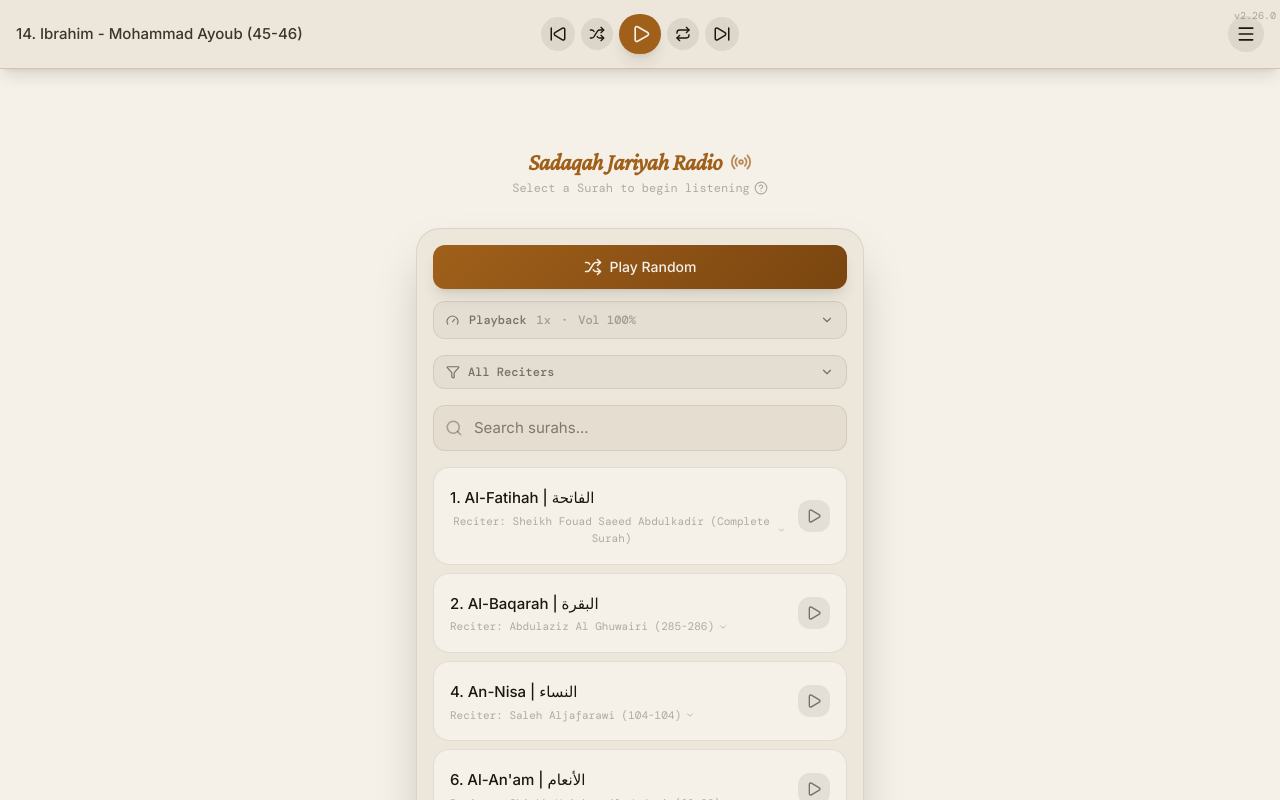
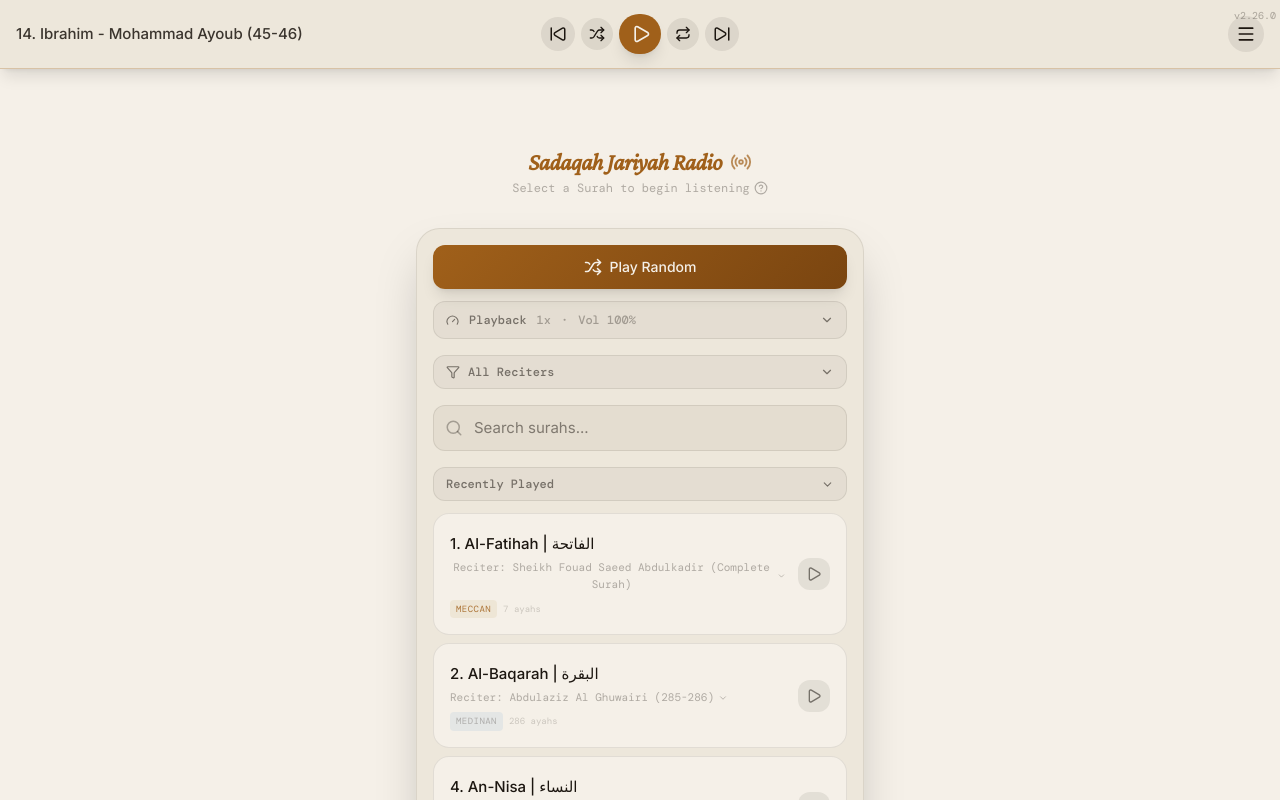
Before and after one commit to Ramad96/SadaqahJariyahRadio, a React (Vite) app: page / in a window 1280 px wide. Both pictures are taken after a click on the button "Play Random". Shown: the top 800 px of the page. Built offline with nearby package versions, Linux system fonts and the light colour scheme; a web font is replaced by a local one.

Commit message:
content discovery features

```diff
--- a/src/App.jsx
+++ b/src/App.jsx
@@ -33,6 +33,7 @@ function App() {
     volume,
     sleepTimerMinutes,
     sleepTimerRemaining,
+    recentlyPlayed,
     setAutoPlayNext,
     getSurahAudioUrl,
     handleFilteredSurahsChange,
@@ -135,6 +136,7 @@ function App() {
           sleepTimerMinutes={sleepTimerMinutes}
           sleepTimerRemaining={sleepTimerRemaining}
           onSleepTimerSet={handleSleepTimerSet}
+          recentlyPlayed={recentlyPlayed}
         />
       </ErrorBoundary>
 
--- a/src/components/SurahLibrary.jsx
+++ b/src/components/SurahLibrary.jsx
@@ -31,6 +31,7 @@ function SurahLibrary({
   theme, onThemeChange,
   playbackSpeed, onSpeedChange, volume, onVolumeChange,
   sleepTimerMinutes, sleepTimerRemaining, onSleepTimerSet,
+  recentlyPlayed,
 }) {
   const [searchQuery, setSearchQuery] = useState('');
   const [showOnlyWithAudio, setShowOnlyWithAudio] = useState(true);
@@ -39,7 +40,15 @@ function SurahLibrary({
   const [selectedReciterFilter, setSelectedReciterFilter] = useState('all');
   const [showReciterFilter, setShowReciterFilter] = useState(false);
   const [showPlaybackControls, setShowPlaybackControls] = useState(false);
+  const [showRecentlyPlayed, setShowRecentlyPlayed] = useState(false);
   const reciterFilterRef = useRef(null);
+
+  const recentlyPlayedSurahs = useMemo(() => {
+    if (!recentlyPlayed?.length) return [];
+    return recentlyPlayed
+      .map(id => surahs.find(s => s.id === id))
+      .filter(Boolean);
+  }, [recentlyPlayed, surahs]);
 
   const allReciters = useMemo(() => {
     const reciterSet = new Set();
@@ -316,6 +325,23 @@ function SurahLibrary({
               )}
             </div>
 
+            {selectedReciterFilter !== 'all' && filteredSurahs.length > 0 && (
+              <button
+                onClick={() => {
+                  const first = filteredSurahs[0];
+                  const option = first?.audioOptions?.[0];
+                  if (!first || !option) return;
+                  onAutoPlayNextChange(true);
+                  onAudioSelect(first.id, option.name);
+                }}
+                className="w-full px-4 py-2.5 rounded-xl text-sm font-medium transition-all flex items-center justify-center gap-2 mb-3 active:scale-[0.97]"
+                style={{ background: 'var(--gold-glow)', color: 'var(--gold)', border: '1px solid var(--active-btn-border)' }}
+              >
+                <Play size={14} fill="currentColor" />
+                Play All by {selectedReciterFilter}
+              </button>
+            )}
+
             <div className="relative mb-4">
               <Search className="absolute left-3 top-1/2 transform -translate-y-1/2" size={18} style={{ color: 'var(--text-faint)' }} />
               <input
@@ -327,6 +353,49 @@ function SurahLibrary({
                 style={{ border: '1px solid var(--border-subtle)' }}
               />
             </div>
+
+            {recentlyPlayedSurahs.length > 0 && (
+              <div className="mb-3">
+                <button
+                  onClick={() => setShowRecentlyPlayed(prev => !prev)}
+                  className="w-full flex items-center justify-between px-3 py-2 rounded-xl text-xs font-brand-mono font-medium transition-all mb-1"
+                  style={{
+                    background: 'var(--inactive-bg)',
+                    color: 'var(--text-muted)',
+                    border: '1px solid var(--border-subtle)',
+                  }}
+                >
+                  <span>Recently Played</span>
+                  <ChevronDown size={13} style={{ transition: 'transform 0.2s', transform: showRecentlyPlayed ? 'rotate(180deg)' : 'rotate(0deg)' }} />
+                </button>
+                {showRecentlyPlayed && (
+                  <div className="flex gap-2 overflow-x-auto pb-1 px-1" style={{ scrollbarWidth: 'none' }}>
+                    {recentlyPlayedSurahs.map(surah => {
+                      const isActive = currentSurah?.id === surah.id;
+                      return (
+                        <button
+                          key={surah.id}
+                          onClick={() => onSurahSelect(surah)}
+                          className="flex-shrink-0 px-3 py-2 rounded-xl text-xs font-medium transition-all text-left"
+                          style={{
+                            background: isActive ? 'var(--card-active-bg)' : 'var(--bg-elevated)',
+                            color: isActive ? 'var(--gold)' : 'var(--text-muted)',
+                            border: isActive ? '1px solid var(--card-active-border)' : '1px solid var(--border-subtle)',
+                            minWidth: '90px',
+                            maxWidth: '120px',
+                          }}
+                        >
+                          <div className="truncate font-semibold">{surah.name.split('. ')[1] || surah.name}</div>
+                          <div className="text-[10px] mt-0.5" style={{ color: isActive ? 'var(--gold)' : 'var(--text-faint)', opacity: 0.8 }}>
+                            {surah.revelationType}
+                          </div>
+                        </button>
+                      );
+                    })}
+                  </div>
+                )}
+              </div>
+            )}
 
             <div className="h-[440px] overflow-y-auto">
               <div className="space-y-2">
@@ -386,6 +455,23 @@ function SurahLibrary({
                               )}
                             </button>
                           )}
+                          <div className="flex items-center gap-1.5 mt-1.5">
+                            {surah.revelationType && (
+                              <span
+                                className="text-[9px] font-brand-mono uppercase tracking-wider px-1.5 py-0.5 rounded"
+                                style={{
+                                  background: surah.revelationType === 'Meccan' ? 'rgba(180,140,60,0.12)' : 'rgba(80,140,200,0.12)',
+                                  color: surah.revelationType === 'Meccan' ? 'var(--gold)' : 'var(--text-faint)',
+                                  opacity: 0.85,
+                                }}
+                              >
+                                {surah.revelationType}
+                              </span>
+                            )}
+                            <span className="text-[9px] font-brand-mono" style={{ color: 'var(--text-faint)', opacity: 0.6 }}>
+                              {surah.totalAyahs} ayahs
+                            </span>
+                          </div>
                         </button>
 
                         <div className="flex-shrink-0 flex items-center gap-2">
--- a/src/data/surahs.js
+++ b/src/data/surahs.js
@@ -31,6 +31,22 @@ const surahNamesArabic = [
   'المسد', 'الإخلاص', 'الفلق', 'الناس'
 ];
 
+// Revelation type: 'M' = Meccan, 'D' = Medinan
+const surahRevelationTypes = [
+  'M', 'D', 'D', 'D', 'D', 'M', 'M', 'D', 'D', 'M',
+  'M', 'M', 'D', 'M', 'M', 'M', 'M', 'M', 'M', 'M',
+  'M', 'D', 'M', 'D', 'M', 'M', 'M', 'M', 'M', 'M',
+  'M', 'M', 'D', 'M', 'M', 'M', 'M', 'M', 'M', 'M',
+  'M', 'M', 'M', 'M', 'M', 'M', 'D', 'D', 'D', 'M',
+  'M', 'M', 'M', 'M', 'D', 'M', 'D', 'D', 'D', 'D',
+  'D', 'D', 'D', 'D', 'D', 'D', 'M', 'M', 'M', 'M',
+  'M', 'M', 'M', 'M', 'M', 'D', 'M', 'M', 'M', 'M',
+  'M', 'M', 'M', 'M', 'M', 'M', 'M', 'M', 'M', 'M',
+  'M', 'M', 'M', 'M', 'M', 'M', 'M', 'D', 'D', 'M',
+  'M', 'M', 'M', 'M', 'M', 'M', 'M', 'M', 'M', 'D',
+  'M', 'M', 'M', 'M',
+];
+
 // Number of ayahs (verses) for each surah
 const surahAyahCounts = [
   7, 286, 200, 176, 120, 165, 206, 75, 129, 109,
@@ -60,6 +76,7 @@ export const surahs = Array.from({ length: 114 }, (_, i) => {
     nameArabic: surahNameArabic,
     folderName: folderName,
     totalAyahs: surahAyahCounts[surahNumber - 1],
+    revelationType: surahRevelationTypes[i] === 'M' ? 'Meccan' : 'Medinan',
     additionalClips: []
   };
 });
--- a/src/hooks/useAudioPlayer.js
+++ b/src/hooks/useAudioPlayer.js
@@ -52,6 +52,10 @@ export function useAudioPlayer(surahs) {
   });
   const [sleepTimerMinutes, setSleepTimerMinutes] = useState(null);
   const [sleepTimerRemaining, setSleepTimerRemaining] = useState(null);
+  const [recentlyPlayed, setRecentlyPlayed] = useState(() => {
+    const saved = localStorage.getItem('recentlyPlayed');
+    return saved ? JSON.parse(saved) : [];
+  });
 
   const audioRef = useRef(null);
   const surahsRef = useRef(surahs);
@@ -71,7 +75,17 @@ export function useAudioPlayer(surahs) {
   const sleepTimerIntervalRef = useRef(null);
 
   useEffect(() => { surahsRef.current = surahs; }, [surahs]);
-  useEffect(() => { currentSurahRef.current = currentSurah; }, [currentSurah]);
+  useEffect(() => {
+    currentSurahRef.current = currentSurah;
+    if (currentSurah) {
+      setRecentlyPlayed(prev => {
+        const filtered = prev.filter(id => id !== currentSurah.id);
+        const next = [currentSurah.id, ...filtered].slice(0, 10);
+        localStorage.setItem('recentlyPlayed', JSON.stringify(next));
+        return next;
+      });
+    }
+  }, [currentSurah]);
   useEffect(() => { autoPlayNextRef.current = autoPlayNext; }, [autoPlayNext]);
   useEffect(() => { isPlayingRef.current = isPlaying; }, [isPlaying]);
   useEffect(() => { isReplayEnabledRef.current = isReplayEnabled; }, [isReplayEnabled]);
@@ -520,6 +534,7 @@ export function useAudioPlayer(surahs) {
     volume,
     sleepTimerMinutes,
     sleepTimerRemaining,
+    recentlyPlayed,
     setAutoPlayNext,
     setSelectedAudio,
     getSurahAudioUrl,
```
Also changed, not shown: 1 other file (tests, documents, lock files or other folders).
